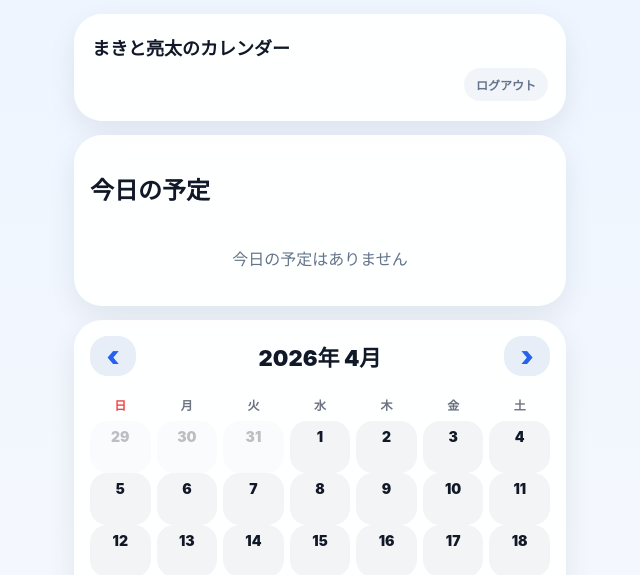
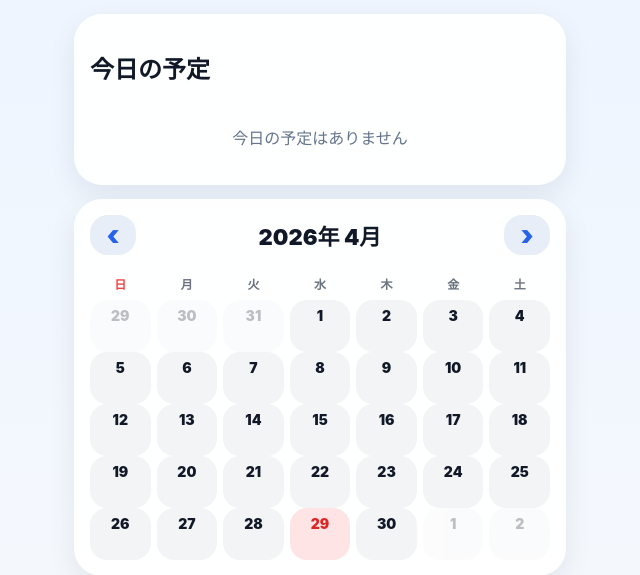
Before and after one commit to k2chanxmx-cloud/calendar_web_app, a Flask app: page /calendar in a window 1280 px wide. Shown: the top 575 px of the page, without its empty margins (320-960 px from the left). Run offline with Flask 3, Linux system fonts and the light colour scheme; the visitor is signed in with stand-in values (Sample User, id 1); data that the repository does not hold is empty; some libraries are stand-ins or nearby versions.

Commit message:
Add files via upload

```diff
--- a/templates/calendar.html
+++ b/templates/calendar.html
@@ -17,14 +17,6 @@
 
 <body>
 <div class="app">
-
-  <section class="card header">
-    <div class="app-title">まきと亮太のカレンダー</div>
-
-    <div class="logout-row">
-      <a class="logout" href="/logout">ログアウト</a>
-    </div>
-  </section>
 
   <section class="card">
     <h2 class="section-title">今日の予定</h2>
```
